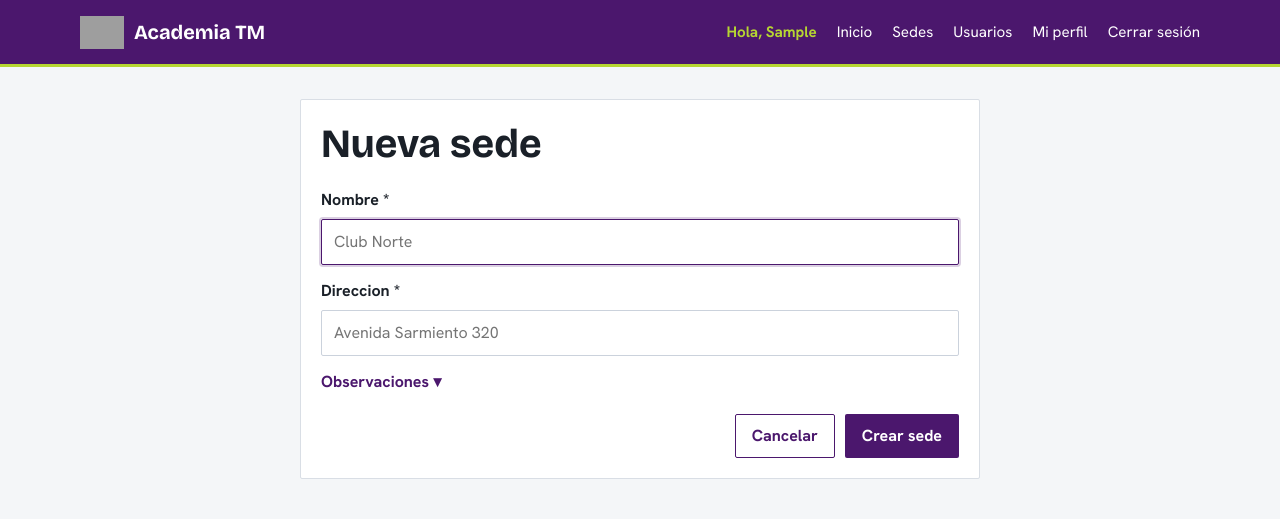
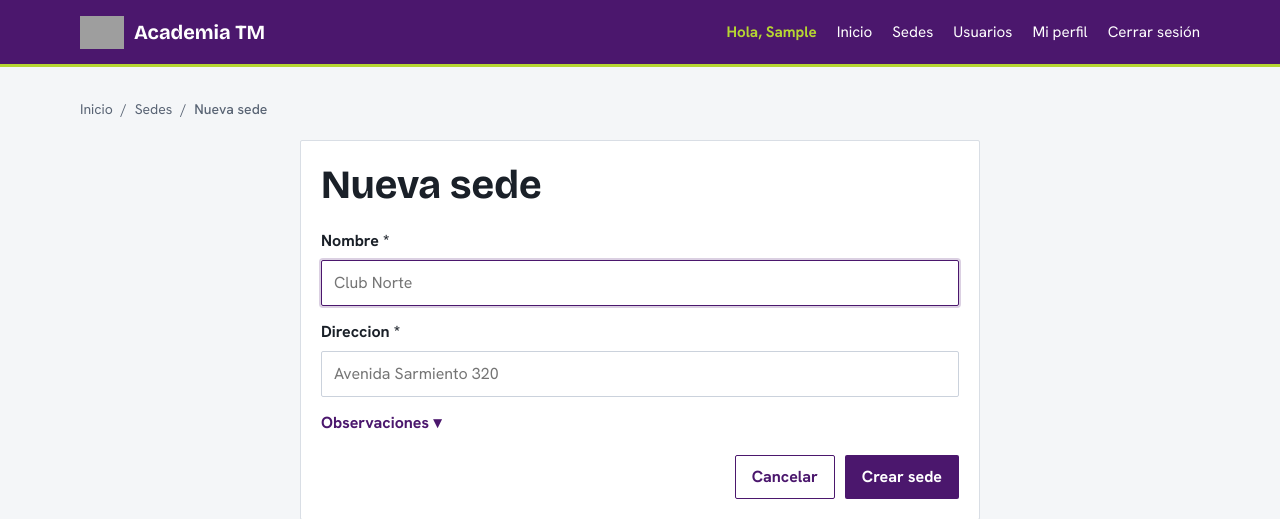
Before and after one commit to fasempertegui/Matchpoint-Taller, a Django app: page /sedes/nueva/ in a window 1280 px wide. Shown: the top 519 px of the page. Run offline with Django 5.2, Linux system fonts and the light colour scheme; the visitor is signed in with stand-in values (Sample User, id 1); data comes from the database, SQL or seed files in the repository; data that the repository does not hold is empty; parts of the project's set-up code (start-up, migrations or seed data) failed here and were passed over; some libraries are stand-ins or nearby versions; grey boxes are pictures that could not be loaded.

Commit message:
Se mejoró la navegación

```diff
--- a/instalaciones/views.py
+++ b/instalaciones/views.py
@@ -15,6 +15,20 @@ from .forms import CanchaForm, SedeForm, SedeHorarioForm, SedePrecioForm
 from .models import Cancha, Sede, SedeHorario
 
 
+def _breadcrumbs_sede(usuario, sede=None, pestana=None):
+    puede_consultar = usuario.has_perm("instalaciones.view_sede")
+    breadcrumbs = [
+        ("Inicio", reverse("inicio")),
+        ("Sedes", reverse("instalaciones:sede_lista") if puede_consultar else None),
+    ]
+    if sede is not None:
+        enlace = reverse("instalaciones:sede_detalle", args=[sede.pk])
+        if pestana:
+            enlace += "#" + pestana
+        breadcrumbs.append((sede.nombre, enlace if puede_consultar else None))
+    return breadcrumbs
+
+
 @login_required
 @permission_required("instalaciones.view_sede", raise_exception=True)
 def sede_lista(request):
@@ -27,7 +41,12 @@ def sede_lista(request):
     return render(
         request,
         "instalaciones/sede_lista.html",
-        {"sedes": sedes, "estados": Sede.Estado.choices, "estado_actual": estado},
+        {
+            "sedes": sedes,
+            "estados": Sede.Estado.choices,
+            "estado_actual": estado,
+            "breadcrumbs": _breadcrumbs_sede(request.user),
+        },
     )
 
 
@@ -47,6 +66,7 @@ def sede_detalle(request, pk):
         "instalaciones/sede_detalle.html",
         {
             "sede": sede,
+            "breadcrumbs": _breadcrumbs_sede(request.user, sede),
             "canchas": canchas,
             "horarios_semana": horarios_semana,
             "puede_consultar_precio": es_administrador,
@@ -103,6 +123,7 @@ def sede_precio_configurar(request, pk):
         "formulario": formulario,
         "precio_actual": precio_actual,
         "titulo": "Configurar precio por turno" if precio_actual is None else "Actualizar precio por turno",
+        "breadcrumbs": _breadcrumbs_sede(request.user, sede, "precios") + [("Precio por turno", None)],
     })
 
 
@@ -162,6 +183,7 @@ def sede_horario_configurar(request, pk, dia=None):
                 {"nombre": nombre, "horario": horarios.get(dia_semana)}
                 for dia_semana, nombre in SedeHorario.DiaSemana.choices
             ],
+            "breadcrumbs": _breadcrumbs_sede(request.user, sede, "horarios") + [("Horarios", None)],
         },
     )
 
@@ -194,6 +216,7 @@ def sede_crear(request):
             "formulario": formulario,
             "titulo": "Nueva sede",
             "texto_boton": "Crear sede",
+            "breadcrumbs": _breadcrumbs_sede(request.user) + [("Nueva sede", None)],
         },
     )
 
@@ -203,6 +226,7 @@ def sede_crear(request):
 @require_http_methods(["GET", "POST"])
 def sede_editar(request, pk):
     sede = get_object_or_404(Sede, pk=pk)
+    breadcrumbs = _breadcrumbs_sede(request.user, sede) + [("Editar sede", None)]
     formulario = SedeForm(
         request.POST if request.method == "POST" else None,
         instance=sede,
@@ -232,6 +256,7 @@ def sede_editar(request, pk):
             "titulo": f"Editar {sede.nombre}",
             "texto_boton": "Guardar cambios",
             "sede": sede,
+            "breadcrumbs": breadcrumbs,
         },
     )
 
@@ -301,6 +326,7 @@ def cancha_crear(request, sede_pk):
             "sede": sede,
             "titulo": f"Nueva cancha en {sede.nombre}",
             "texto_boton": "Crear cancha",
+            "breadcrumbs": _breadcrumbs_sede(request.user, sede, "canchas") + [("Nueva cancha", None)],
         },
     )
 
@@ -311,6 +337,10 @@ def cancha_crear(request, sede_pk):
 def cancha_editar(request, sede_pk, pk):
     sede = get_object_or_404(Sede, pk=sede_pk)
     cancha = get_object_or_404(Cancha, pk=pk, sede=sede)
+    breadcrumbs = _breadcrumbs_sede(request.user, sede, "canchas") + [
+        (cancha.nombre, None),
+        ("Editar cancha", None),
+    ]
     formulario = CanchaForm(
         request.POST if request.method == "POST" else None,
         sede=sede,
@@ -342,6 +372,7 @@ def cancha_editar(request, sede_pk, pk):
             "cancha": cancha,
             "titulo": f"Editar {cancha.nombre}",
             "texto_boton": "Guardar cambios",
+            "breadcrumbs": breadcrumbs,
         },
     )
 
--- /dev/null
+++ b/static/css/breadcrumbs.css
@@ -0,0 +1,52 @@
+.breadcrumbs {
+    margin-bottom: 20px;
+    color: var(--texto-suave);
+    font-size: 0.875rem;
+}
+
+.breadcrumbs ol {
+    display: flex;
+    flex-wrap: wrap;
+    align-items: baseline;
+    gap: 8px;
+    margin: 0;
+    padding: 0;
+    list-style: none;
+}
+
+.breadcrumbs li {
+    display: inline-flex;
+    align-items: baseline;
+    gap: 8px;
+    min-width: 0;
+    overflow-wrap: anywhere;
+}
+
+.breadcrumbs a {
+    text-decoration: none;
+}
+
+.breadcrumbs a:hover {
+    color: var(--primario);
+    text-decoration: underline;
+}
+
+.breadcrumbs a:focus-visible {
+    outline: 2px solid var(--primario);
+    outline-offset: 4px;
+    border-radius: 2px;
+}
+
+.breadcrumbs [aria-current="page"] {
+    font-weight: 500;
+}
+
+.breadcrumbs-separador {
+    color: var(--texto-suave);
+}
+
+@media print {
+    .breadcrumbs {
+        display: none;
+    }
+}
--- a/templates/base.html
+++ b/templates/base.html
@@ -10,6 +10,7 @@
     <link rel="preconnect" href="https://fonts.gstatic.com" crossorigin>
     <link href="https://fonts.googleapis.com/css2?family=Bricolage+Grotesque:wght@600;700&amp;family=Hanken+Grotesk:wght@400;500;600;700&amp;display=swap" rel="stylesheet">
     <link rel="stylesheet" href="{% static 'css/estilos.css' %}">
+    <link rel="stylesheet" href="{% static 'css/breadcrumbs.css' %}">
     {% block estilos %}{% endblock %}
     <script src="{% static 'js/pestanas.js' %}" defer></script>
     <script src="{% static 'js/mensajes.js' %}" defer></script>
@@ -57,6 +58,9 @@
             </section>
         {% endif %}
 
+        {% block breadcrumbs %}
+            {% include "componentes/breadcrumbs.html" with breadcrumbs=breadcrumbs only %}
+        {% endblock %}
         {% block contenido %}{% endblock %}
     </main>
     {% include "componentes/modal_confirmacion.html" %}
--- /dev/null
+++ b/templates/componentes/breadcrumbs.html
@@ -0,0 +1,18 @@
+{% if breadcrumbs %}
+<nav class="breadcrumbs" aria-label="Ruta de navegación">
+    <ol>
+        {% for texto, enlace in breadcrumbs %}
+            <li>
+                {% if not forloop.first %}<span class="breadcrumbs-separador" aria-hidden="true">/</span>{% endif %}
+                {% if forloop.last %}
+                    <span aria-current="page">{{ texto }}</span>
+                {% elif enlace %}
+                    <a href="{{ enlace }}">{{ texto }}</a>
+                {% else %}
+                    <span>{{ texto }}</span>
+                {% endif %}
+            </li>
+        {% endfor %}
+    </ol>
+</nav>
+{% endif %}
--- a/templates/instalaciones/sede_detalle.html
+++ b/templates/instalaciones/sede_detalle.html
@@ -9,8 +9,6 @@
 {% endblock %}
 
 {% block contenido %}
-<a class="perfil-volver" href="{% url 'instalaciones:sede_lista' %}">Volver a sedes</a>
-
 <article class="tarjeta perfil">
     <header class="perfil-cabecera">
         <div>
--- a/templates/instalaciones/sede_horario_formulario.html
+++ b/templates/instalaciones/sede_horario_formulario.html
@@ -9,8 +9,6 @@
 
 {% block contenido %}
 <div class="horarios-pagina">
-    <a class="horario-volver" href="{% url 'instalaciones:sede_detalle' sede.pk %}#horarios">Volver a la sede</a>
-
     <header class="horario-encabezado">
         <h1>Horarios de funcionamiento</h1>
         <p class="texto-secundario">{{ sede.nombre }}</p>
--- a/templates/reservas/reserva_comprobante.html
+++ b/templates/reservas/reserva_comprobante.html
@@ -87,7 +87,6 @@
 </article>
 
 <div class="acciones-formulario comprobante-acciones">
-    <a class="boton boton-secundario" href="{% url 'reservas:reserva_detalle' reserva.pk %}">Volver a la reserva</a>
     <button class="boton boton-primario" type="button" data-imprimir-comprobante>Imprimir</button>
 </div>
 <script src="{% static 'js/reserva-comprobante.js' %}" defer></script>
--- a/templates/reservas/reserva_detalle.html
+++ b/templates/reservas/reserva_detalle.html
@@ -8,8 +8,6 @@
 {% endblock %}
 
 {% block contenido %}
-<a class="perfil-volver" href="{% url 'reservas:reserva_lista' %}">Volver a reservas</a>
-
 {% if formulario_anulacion.non_field_errors %}
     <div class="mensaje mensaje-error" role="alert">{{ formulario_anulacion.non_field_errors }}</div>
 {% endif %}
--- a/templates/reservas/reserva_formulario.html
+++ b/templates/reservas/reserva_formulario.html
@@ -101,6 +101,5 @@
     <p class="tarjeta estado-vacio">No hay sedes activas con un precio por turno configurado.</p>
 {% endif %}
 
-<a class="enlace-texto" href="{% url 'reservas:reserva_lista' %}">Volver a reservas</a>
 <script src="{% static 'js/reserva-formulario.js' %}" defer></script>
 {% endblock %}
--- a/templates/usuarios/usuario_detalle.html
+++ b/templates/usuarios/usuario_detalle.html
@@ -8,12 +8,6 @@
 {% endblock %}
 
 {% block contenido %}
-{% if perms.usuarios.view_usuario %}
-    <a class="perfil-volver" href="{% url 'usuarios:usuario_lista' %}">Volver a usuarios</a>
-{% else %}
-    <a class="perfil-volver" href="{% url 'inicio' %}">Volver al inicio</a>
-{% endif %}
-
 <article class="tarjeta perfil">
     <header class="perfil-cabecera">
         <div>
--- a/usuarios/urls_autenticacion.py
+++ b/usuarios/urls_autenticacion.py
@@ -3,6 +3,7 @@ from django.urls import path
 
 from .views_autenticacion import (
     CambioContrasenaView,
+    CambioContrasenaCompletadoView,
     InicioSesionView,
     RegistroView,
     nombre_usuario_disponible,
@@ -24,9 +25,7 @@ urlpatterns = [
     ),
     path(
         "password_change/done/",
-        views.PasswordChangeDoneView.as_view(
-            template_name="autenticacion/cambio_contrasena_completado.html"
-        ),
+        CambioContrasenaCompletadoView.as_view(),
         name="password_change_done",
     ),
 ]
```
Also changed, not shown: reservas/views.py (+16 -1 lines), static/css/perfiles.css (+0 -12 lines), static/css/sede-horarios.css (+0 -13 lines), usuarios/navegacion.py (added, +24 -0 lines), usuarios/views.py (+30 -6 lines), usuarios/views_autenticacion.py (+22 -0 lines).
